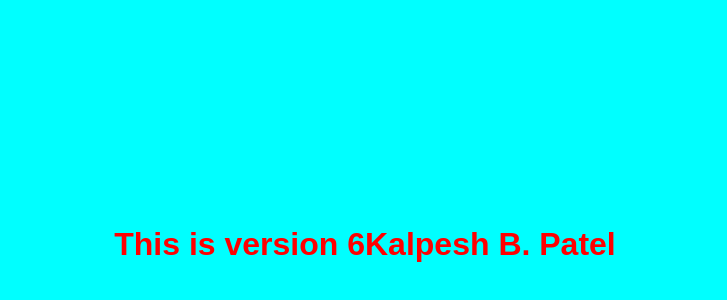
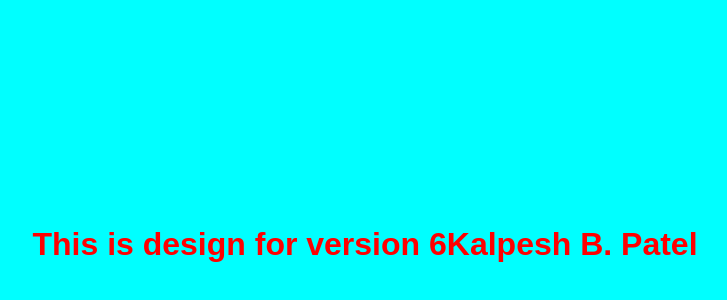
Before and after one commit to KalpeshHajipura/GIT-REPO, a plain HTML site: page index.html in a window 1280 px wide. Shown: the part 164-464 px from the top of the page, without its empty margins (275-1002 px from the left). Drawn offline with Linux system fonts and the light colour scheme.

Commit message:
Change for h1 tag

```diff
--- a/index.html
+++ b/index.html
@@ -7,7 +7,7 @@
     <link rel="stylesheet" href="style.css">
 </head>
 <body>
-    <h1>This is version 6</h1>
+    <h1>This is design for version 6</h1>
     <h1>Kalpesh B. Patel</h1>
 </body>
 </html>
```
